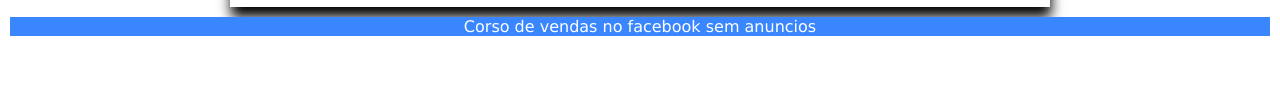
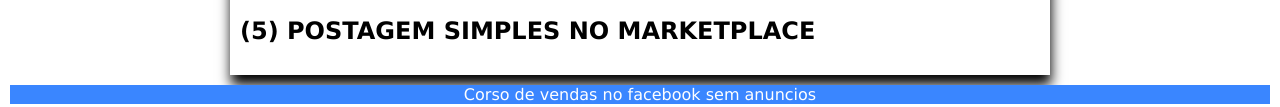
Before and after one commit to DerckJunior/VendasNoFacebookSemAnuncios, a plain HTML site: page index.html in a window 1280 px wide. Shown: the part 2110-2217 px from the top of the page. Before the commit the page ends 2156 px from the top, so only its background shows below. Drawn offline with Linux system fonts and the light colour scheme.

Commit message:
Atualizar o index.html

```diff
--- a/index.html
+++ b/index.html
@@ -61,6 +61,14 @@
         </div>
 
 
+
+<h2>
+   (5) POSTAGEM SIMPLES NO MARKETPLACE
+</h2>
+
+
+
+
     </main>
 
     <footer>Corso de vendas no facebook sem anuncios</footer>
```
